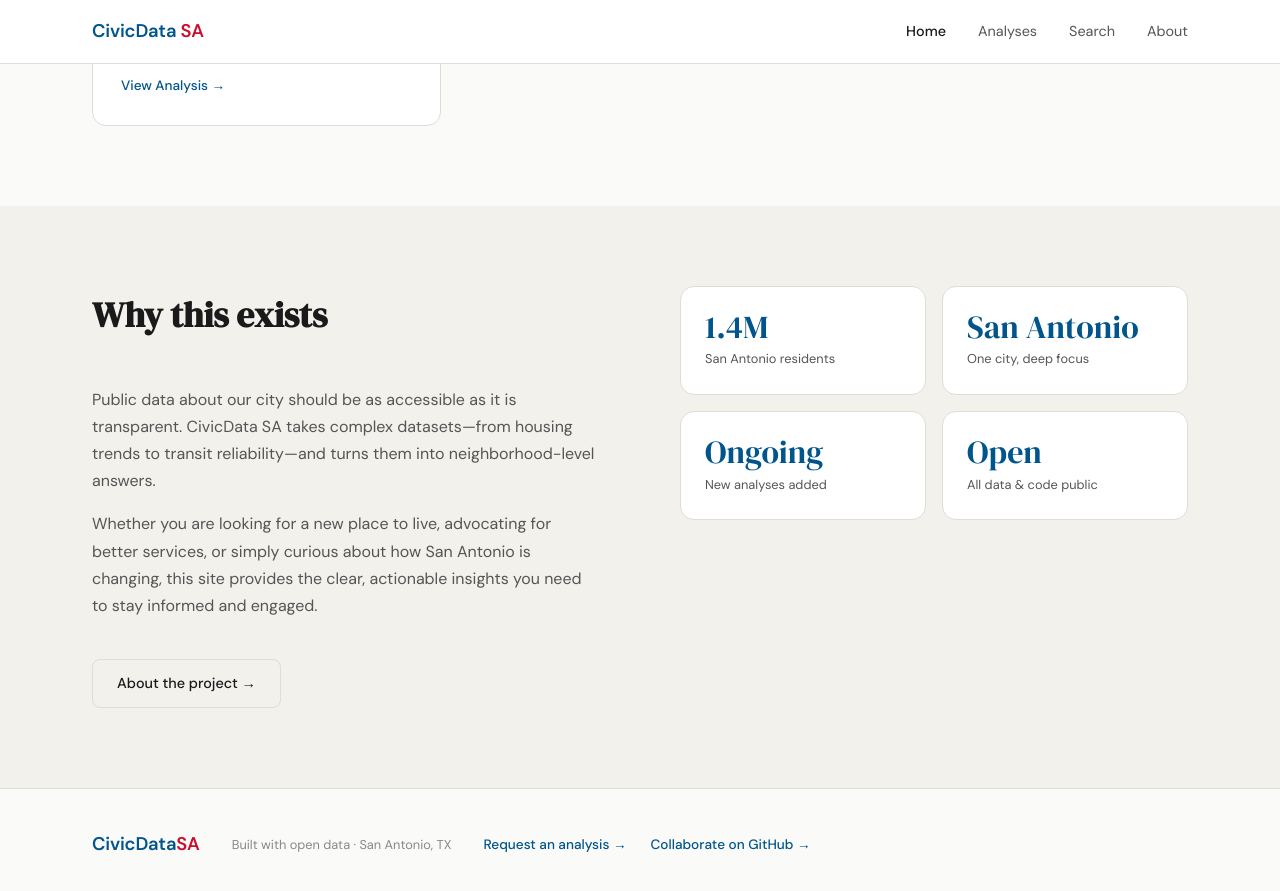
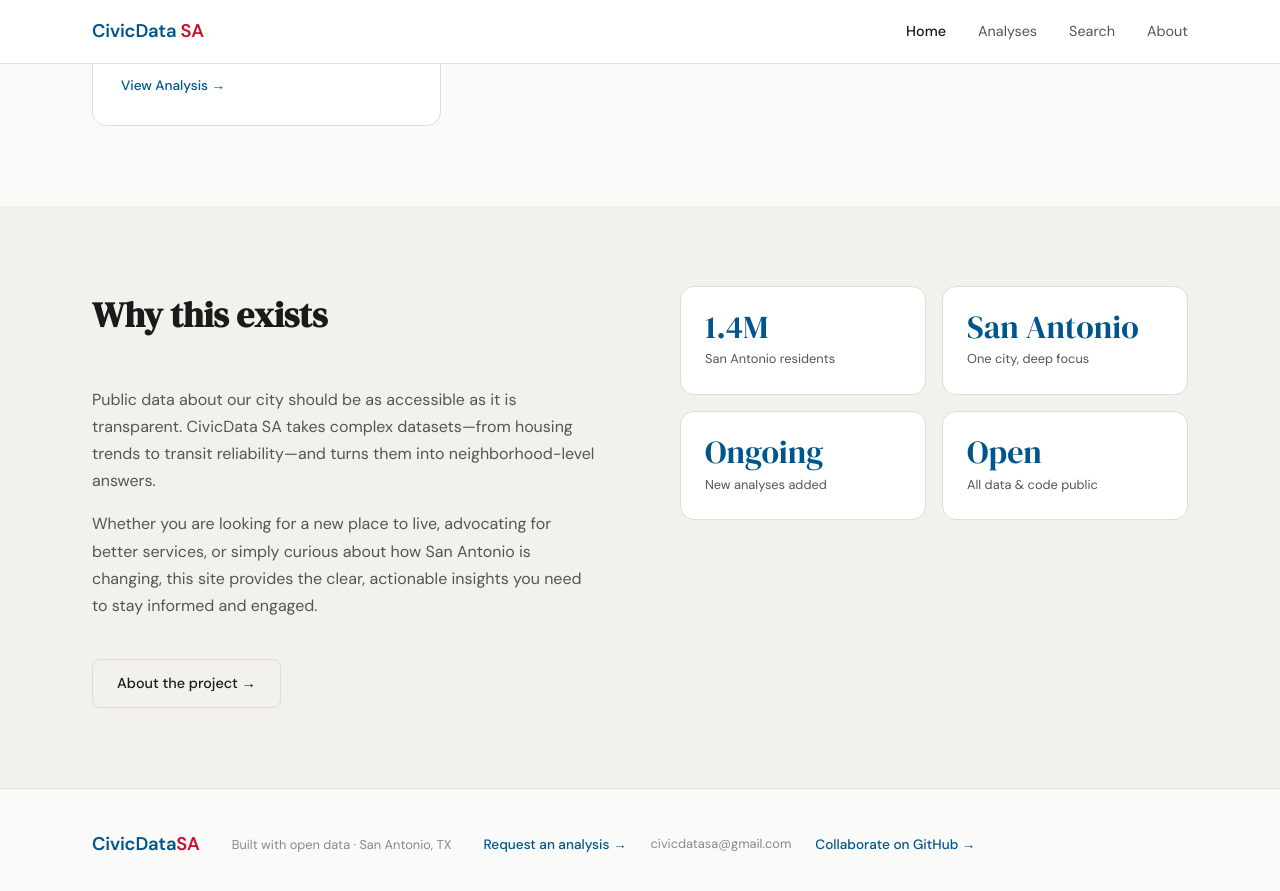
Before and after one commit to CivicDataSA/CivicDataSA.github.io, a Jekyll site: the page built from index.html, in a window 1280 px wide and 900 px high, scrolled down 1388 px. Shown: the top 891 px of the window. Built offline with Jekyll 4.4.1, drawn with Linux system fonts in a browser that asks for light colours.

Commit message:
update footer

```diff
--- a/_includes/footer.html
+++ b/_includes/footer.html
@@ -3,7 +3,7 @@
     <span class="logo"><span class="logo-civic">CivicData</span><span class="logo-sa">SA</span></span>
     <p class="footer-copy">Built with open data · San Antonio, TX</p>
     <div class="footer-links">
-      <a href="civicdatasa@gmail.com" class="footer-link">Request an analysis →</a>
+      <a href="mailto:civicdatasa@gmail.com" class="footer-link">Request an analysis →</a><span class="footer-copy">civicdatasa@gmail.com</span>
       <a href="https://github.com/civicdatasa" class="footer-link" target="_blank">Collaborate on GitHub →</a>
     </div>
   </div>
```
